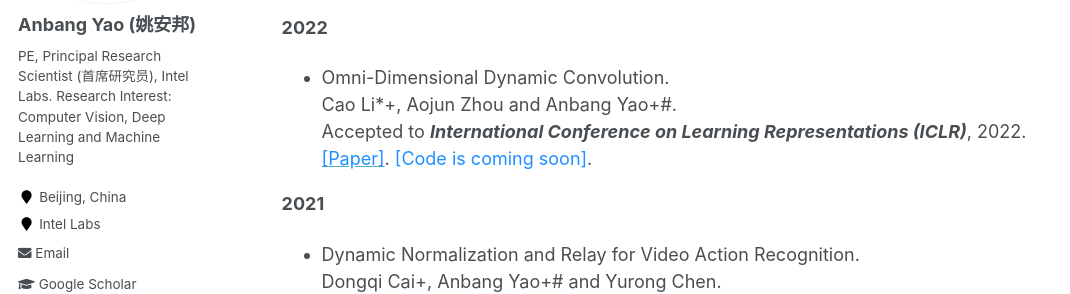
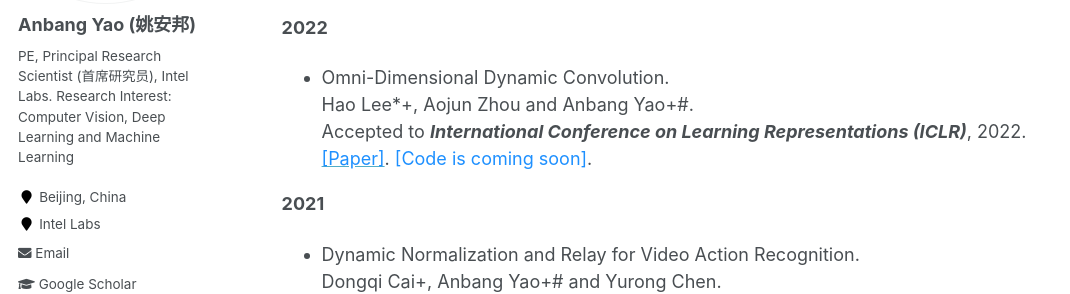
Before and after one commit to YaoAnbang/YaoAnbang.github.io, a Jekyll site: the page built from _pages/about.md, in a window 1280 px wide and 900 px high, scrolled down 1721 px. Shown: the part 166-460 px from the top of the window, without its empty margins (0-1070 px from the left). Built offline with Jekyll 4.4.1, drawn with Linux system fonts in a browser that asks for light colours.

Commit message:
Update about.md

```diff
--- a/_pages/about.md
+++ b/_pages/about.md
@@ -46,7 +46,7 @@
 
 **2022**
 <!-- <blockquote> -->
-+ Omni-Dimensional Dynamic Convolution.<br> Cao Li\*\+, Aojun Zhou and Anbang Yao\+\#.<br> Accepted to <em>**International Conference on Learning Representations (ICLR)**</em>, 2022.<br> [<font color="DodgerBlue">[Paper]</font>](https://openreview.net/forum?id=DmpCfq6Mg39&referrer=%5BAuthor%20Console%5D(%2Fgroup%3Fid%3DICLR.cc%2F2022%2FConference%2FAuthors%23your-submissions)). <font color="DodgerBlue">[Code is coming soon]</font>.<br>
++ Omni-Dimensional Dynamic Convolution.<br> Hao Lee\*\+, Aojun Zhou and Anbang Yao\+\#.<br> Accepted to <em>**International Conference on Learning Representations (ICLR)**</em>, 2022.<br> [<font color="DodgerBlue">[Paper]</font>](https://openreview.net/forum?id=DmpCfq6Mg39&referrer=%5BAuthor%20Console%5D(%2Fgroup%3Fid%3DICLR.cc%2F2022%2FConference%2FAuthors%23your-submissions)). <font color="DodgerBlue">[Code is coming soon]</font>.<br>
 <!--</blockquote> -->
 
 **2021**
```
